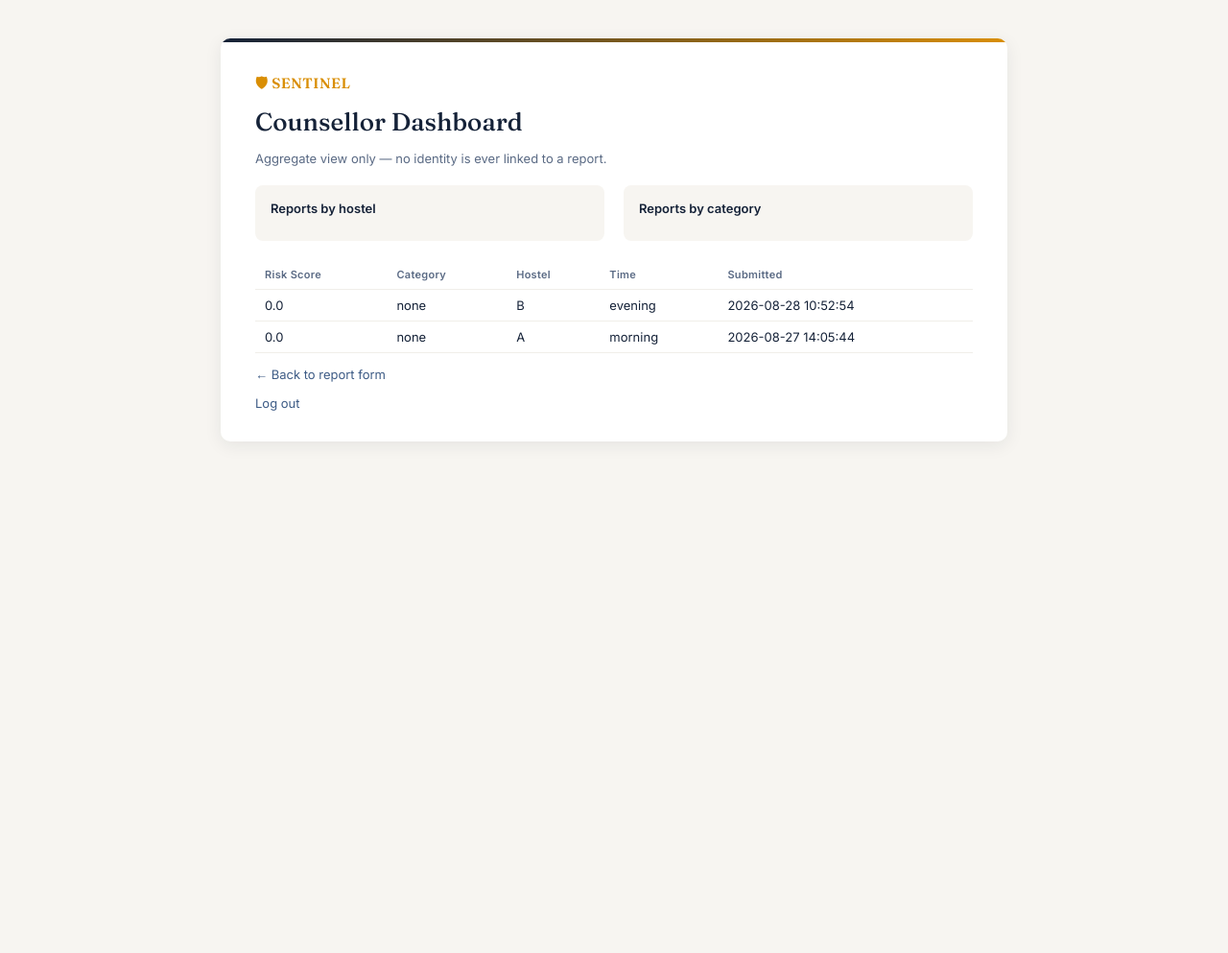
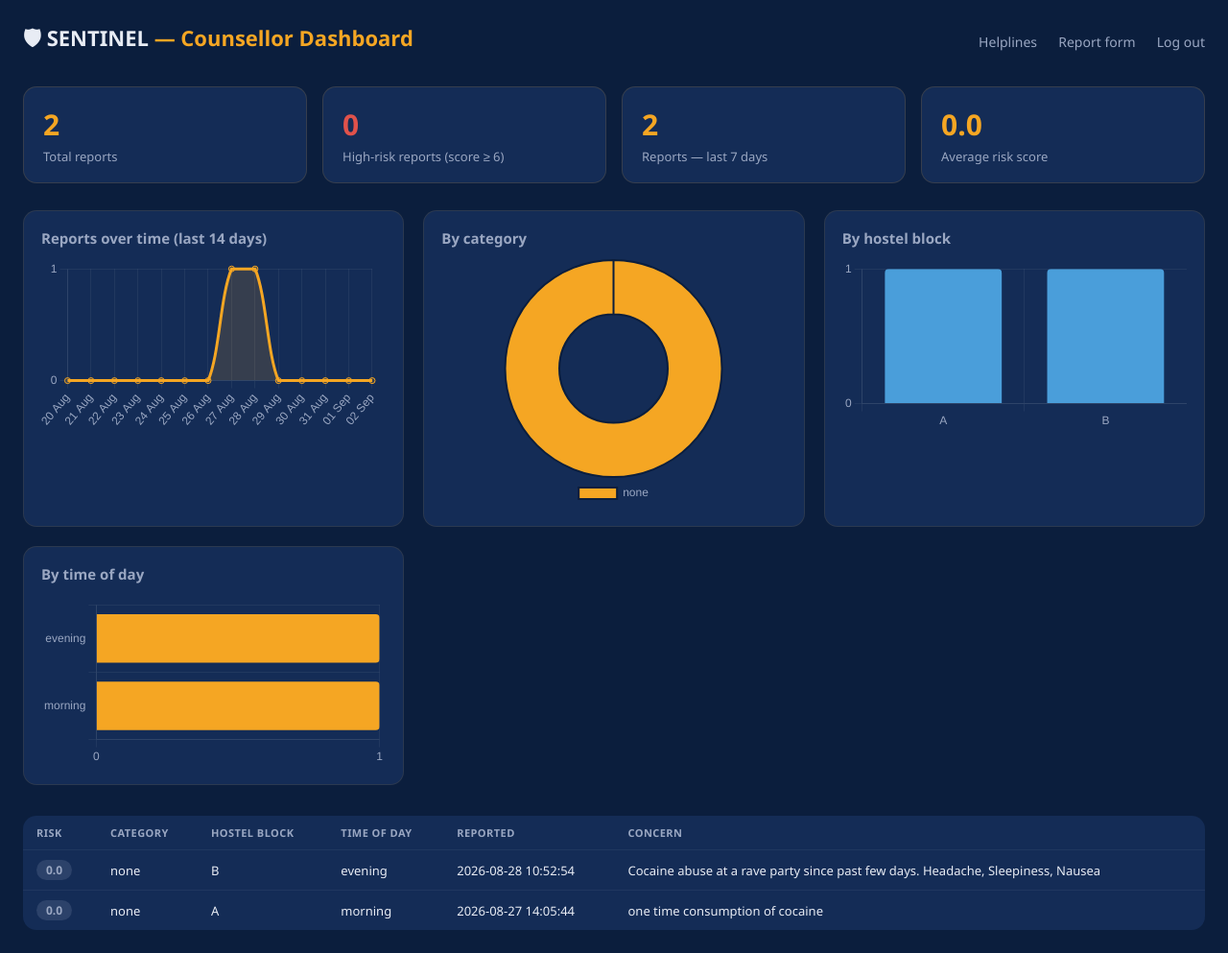
Before and after one commit to dhyansherdiwala2604-code/sentinel, a Flask app: page /dashboard in a window 1280 px wide. Shown: the whole page at 96% size. Before the commit the page ends 460 px from the top, so only its background shows below. Run offline with Flask 3, Linux system fonts and the light colour scheme; the visitor is signed in with stand-in values (Sample User, id 1); data comes from the database, SQL or seed files in the repository.

Commit message:
Revamp dashboard layout and styles with charts
Updated the dashboard HTML structure and styles. Enhanced the layout and added charts for better data visualization.

```diff
--- a/templates/dashboard.html
+++ b/templates/dashboard.html
@@ -1,59 +1,266 @@
 <!DOCTYPE html>
-<html>
+<html lang="en">
 <head>
-  <title>SENTINEL — Dashboard</title>
-  <link rel="stylesheet" href="/static/style.css">
+<meta charset="UTF-8">
+<title>SENTINEL — Counsellor Dashboard</title>
+<script src="https://cdn.jsdelivr.net/npm/chart.js@4.4.4/dist/chart.umd.min.js"></script>
+<style>
+  :root {
+    --navy: #0b1e3d;
+    --navy-light: #142c56;
+    --amber: #f5a623;
+    --text: #e8ecf4;
+    --muted: #9aa7c2;
+    --danger: #e0524b;
+    --card-radius: 14px;
+  }
+  * { box-sizing: border-box; }
+  body {
+    margin: 0;
+    font-family: 'Segoe UI', system-ui, sans-serif;
+    background: var(--navy);
+    color: var(--text);
+    padding: 24px;
+  }
+  header {
+    display: flex;
+    justify-content: space-between;
+    align-items: center;
+    margin-bottom: 28px;
+    flex-wrap: wrap;
+    gap: 12px;
+  }
+  header h1 { font-size: 22px; margin: 0; }
+  header h1 span { color: var(--amber); }
+  nav a {
+    color: var(--muted);
+    text-decoration: none;
+    margin-left: 18px;
+    font-size: 14px;
+  }
+  nav a:hover { color: var(--amber); }
+
+  .cards {
+    display: grid;
+    grid-template-columns: repeat(auto-fit, minmax(180px, 1fr));
+    gap: 16px;
+    margin-bottom: 28px;
+  }
+  .card {
+    background: var(--navy-light);
+    border-radius: var(--card-radius);
+    padding: 18px 20px;
+    border: 1px solid rgba(245,166,35,0.15);
+  }
+  .card .value { font-size: 30px; font-weight: 700; color: var(--amber); }
+  .card.high-risk .value { color: var(--danger); }
+  .card .label { font-size: 13px; color: var(--muted); margin-top: 4px; }
+
+  .charts {
+    display: grid;
+    grid-template-columns: repeat(auto-fit, minmax(320px, 1fr));
+    gap: 20px;
+    margin-bottom: 32px;
+  }
+  .chart-box {
+    background: var(--navy-light);
+    border-radius: var(--card-radius);
+    padding: 18px;
+    border: 1px solid rgba(245,166,35,0.1);
+  }
+  .chart-box h3 { margin: 0 0 12px; font-size: 15px; color: var(--muted); font-weight: 600; }
+  .chart-box canvas { max-height: 260px; }
+
+  table {
+    width: 100%;
+    border-collapse: collapse;
+    background: var(--navy-light);
+    border-radius: var(--card-radius);
+    overflow: hidden;
+  }
+  th, td {
+    text-align: left;
+    padding: 10px 14px;
+    font-size: 13px;
+    border-bottom: 1px solid rgba(255,255,255,0.05);
+  }
+  th {
+    color: var(--muted);
+    font-weight: 600;
+    text-transform: uppercase;
+    font-size: 11px;
+    letter-spacing: 0.04em;
+  }
+  tr:last-child td { border-bottom: none; }
+  .risk-pill {
+    display: inline-block;
+    padding: 2px 10px;
+    border-radius: 999px;
+    font-weight: 700;
+    font-size: 12px;
+  }
+  .risk-high { background: rgba(224,82,75,0.18); color: var(--danger); }
+  .risk-mid { background: rgba(245,166,35,0.18); color: var(--amber); }
+  .risk-low { background: rgba(154,167,194,0.18); color: var(--muted); }
+
+  .empty-state { text-align: center; padding: 40px; color: var(--muted); }
+</style>
 </head>
 <body>
-  <div class="wrap wide">
-    <div class="brand">🛡 SENTINEL</div>
-    <h1>Counsellor Dashboard</h1>
-    <p class="muted">Aggregate view only — no identity is ever linked to a report.</p>
 
-    <div class="stats-row">
-      <div class="stat-card">
-        <h3>Reports by hostel</h3>
-        {% for row in by_block %}
-          <div class="bar-row">
-            <span class="bar-label">{{ row["hostel_block"] }}</span>
-            <div class="bar" style="width: {{ (row['n'] * 24) }}px;"></div>
-            <span class="bar-count">{{ row["n"] }}</span>
+<header>
+  <h1>🛡 SENTINEL <span>— Counsellor Dashboard</span></h1>
+  <nav>
+    <a href="{{ url_for('helplines') }}">Helplines</a>
+    <a href="{{ url_for('report_form') }}">Report form</a>
+    <a href="{{ url_for('logout') }}">Log out</a>
+  </nav>
+</header>
+
+<section class="cards">
+  <div class="card">
+    <div class="value">{{ summary.total }}</div>
+    <div class="label">Total reports</div>
   </div>
-        {% endfor %}
+  <div class="card high-risk">
+    <div class="value">{{ summary.high_risk }}</div>
+    <div class="label">High-risk reports (score ≥ 6)</div>
   </div>
-      <div class="stat-card">
-        <h3>Reports by category</h3>
-        {% for row in by_category %}
-          <div class="bar-row">
-            <span class="bar-label">{{ row["category"] }}</span>
-            <div class="bar accent" style="width: {{ (row['n'] * 24) }}px;"></div>
-            <span class="bar-count">{{ row["n"] }}</span>
+  <div class="card">
+    <div class="value">{{ summary.last_7_days }}</div>
+    <div class="label">Reports — last 7 days</div>
   </div>
-        {% endfor %}
+  <div class="card">
+    <div class="value">{{ summary.avg_score }}</div>
+    <div class="label">Average risk score</div>
   </div>
+</section>
+
+<section class="charts">
+  <div class="chart-box">
+    <h3>Reports over time (last 14 days)</h3>
+    <canvas id="trendChart"></canvas>
   </div>
+  <div class="chart-box">
+    <h3>By category</h3>
+    <canvas id="categoryChart"></canvas>
+  </div>
+  <div class="chart-box">
+    <h3>By hostel block</h3>
+    <canvas id="blockChart"></canvas>
+  </div>
+  <div class="chart-box">
+    <h3>By time of day</h3>
+    <canvas id="timeSlotChart"></canvas>
+  </div>
+</section>
 
+{% if reports %}
 <table>
+  <thead>
     <tr>
-        <th>Risk Score</th>
+      <th>Risk</th>
       <th>Category</th>
-        <th>Hostel</th>
-        <th>Time</th>
-        <th>Submitted</th>
+      <th>Hostel block</th>
+      <th>Time of day</th>
+      <th>Reported</th>
+      <th>Concern</th>
     </tr>
+  </thead>
+  <tbody>
     {% for r in reports %}
-      <tr class="{{ 'high-risk' if r['risk_score'] >= 6 else '' }}">
-        <td>{{ r["risk_score"] }}</td>
-        <td>{{ r["category"] }}</td>
-        <td>{{ r["hostel_block"] }}</td>
-        <td>{{ r["time_slot"] }}</td>
-        <td>{{ r["created_at"] }}</td>
+    <tr>
+      <td>
+        <span class="risk-pill {{ 'risk-high' if r['risk_score'] >= 6 else ('risk-mid' if r['risk_score'] >= 3 else 'risk-low') }}">
+          {{ '%.1f'|format(r['risk_score']) }}
+        </span>
+      </td>
+      <td>{{ r['category'] }}</td>
+      <td>{{ r['hostel_block'] }}</td>
+      <td>{{ r['time_slot'] }}</td>
+      <td>{{ r['created_at'] }}</td>
+      <td>{{ r['text'] }}</td>
     </tr>
     {% endfor %}
+  </tbody>
 </table>
+{% else %}
+<div class="empty-state">No reports yet. Submit a test report from the form to see it appear here.</div>
+{% endif %}
 
-    <a class="link" href="/">← Back to report form</a>
-    <a class="link" href="/logout">Log out</a>
-  </div>
+<script>
+  Chart.defaults.color = '#9aa7c2';
+  Chart.defaults.borderColor = 'rgba(255,255,255,0.06)';
+
+  new Chart(document.getElementById('trendChart'), {
+    type: 'line',
+    data: {
+      labels: {{ daily_labels|tojson }},
+      datasets: [{
+        label: 'Reports',
+        data: {{ daily_values|tojson }},
+        borderColor: '#f5a623',
+        backgroundColor: 'rgba(245,166,35,0.15)',
+        tension: 0.3,
+        fill: true,
+        pointRadius: 3,
+      }]
+    },
+    options: {
+      plugins: { legend: { display: false } },
+      scales: { y: { beginAtZero: true, ticks: { precision: 0 } } }
+    }
+  });
+
+  new Chart(document.getElementById('categoryChart'), {
+    type: 'doughnut',
+    data: {
+      labels: {{ category_labels|tojson }},
+      datasets: [{
+        data: {{ category_values|tojson }},
+        backgroundColor: ['#f5a623', '#e0524b', '#4a9eda', '#6c757d'],
+        borderColor: '#0b1e3d',
+        borderWidth: 2,
+      }]
+    },
+    options: { plugins: { legend: { position: 'bottom' } } }
+  });
+
+  new Chart(document.getElementById('blockChart'), {
+    type: 'bar',
+    data: {
+      labels: {{ block_labels|tojson }},
+      datasets: [{
+        label: 'Reports',
+        data: {{ block_values|tojson }},
+        backgroundColor: '#4a9eda',
+        borderRadius: 4,
+      }]
+    },
+    options: {
+      plugins: { legend: { display: false } },
+      scales: { y: { beginAtZero: true, ticks: { precision: 0 } } }
+    }
+  });
+
+  new Chart(document.getElementById('timeSlotChart'), {
+    type: 'bar',
+    data: {
+      labels: {{ time_slot_labels|tojson }},
+      datasets: [{
+        label: 'Reports',
+        data: {{ time_slot_values|tojson }},
+        backgroundColor: '#f5a623',
+        borderRadius: 4,
+      }]
+    },
+    options: {
+      indexAxis: 'y',
+      plugins: { legend: { display: false } },
+      scales: { x: { beginAtZero: true, ticks: { precision: 0 } } }
+    }
+  });
+</script>
+
 </body>
 </html>
```
Lines whose indentation alone changed are shown as unchanged.
